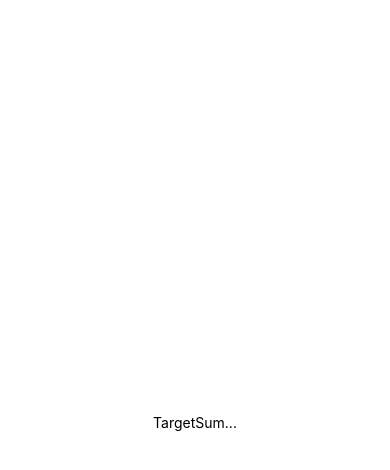
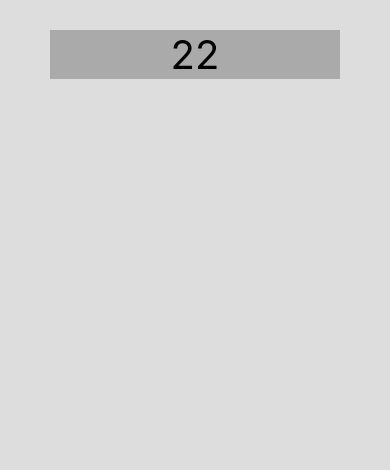
Before and after one commit to Abhiek187/TargetSum, a React Native app: screen / in a window 390 px wide. Shown: the top 470 px of the page. Built offline with nearby package versions, Linux system fonts and the light colour scheme.

Commit message:
Generate random numbers

```diff
--- a/package.json
+++ b/package.json
@@ -16,7 +16,10 @@
     "react-native-web": "~0.13.12"
   },
   "devDependencies": {
-    "@babel/core": "~7.9.0"
+    "@babel/core": "~7.9.0",
+    "babel-eslint": "^10.1.0",
+    "eslint": "^7.17.0",
+    "eslint-plugin-react": "^7.22.0"
   },
   "private": true
 }
--- a/src/components/App.js
+++ b/src/components/App.js
@@ -1,21 +1,9 @@
 import { StatusBar } from 'expo-status-bar';
 import React from 'react';
-import { StyleSheet, Text, View } from 'react-native';
+import Game from "./Game";
 
 export default function App() {
   return (
-    <View style={styles.container}>
-      <Text>TargetSum...</Text>
-      <StatusBar style="auto" />
-    </View>
+    <Game />
   );
 }
-
-const styles = StyleSheet.create({
-  container: {
-    flex: 1,
-    backgroundColor: '#fff',
-    alignItems: 'center',
-    justifyContent: 'center',
-  },
-});
--- /dev/null
+++ b/src/components/Game.js
@@ -0,0 +1,27 @@
+import { StatusBar } from 'expo-status-bar';
+import React from 'react';
+import { StyleSheet, Text, View } from 'react-native';
+
+export default function Game() {
+  const target = Math.floor(Math.random() * 40) + 10;
+
+  return (
+    <View style={styles.container}>
+      <Text style={styles.target}>{target}</Text>
+    </View>
+  );
+}
+
+const styles = StyleSheet.create({
+  container: {
+    flex: 1,
+    backgroundColor: '#ddd',
+    paddingTop: 30
+  },
+  target: {
+    fontSize: 40,
+    backgroundColor: "#aaa",
+    marginHorizontal: 50,
+    textAlign: "center"
+  }
+});
```
Also changed, not shown: .eslintrc.js (added), 1 other file (tests, documents, lock files or other folders).
